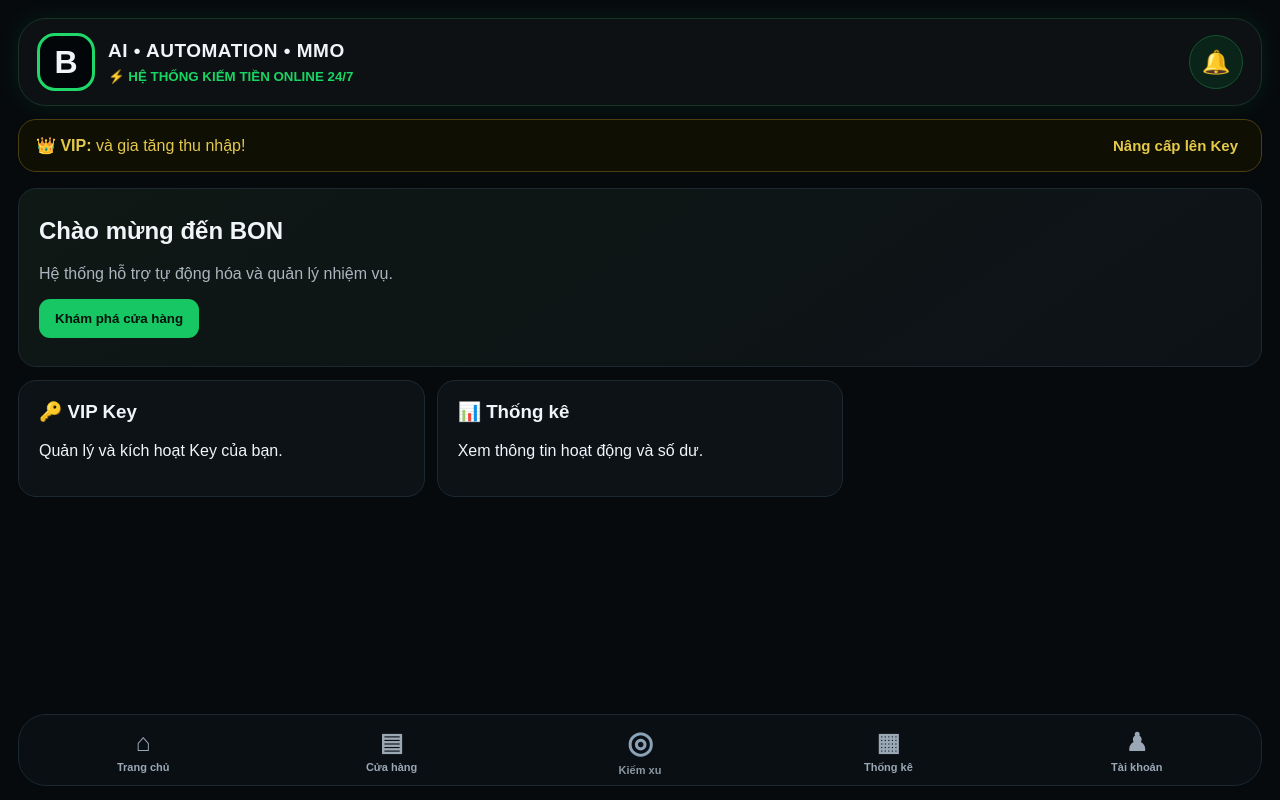
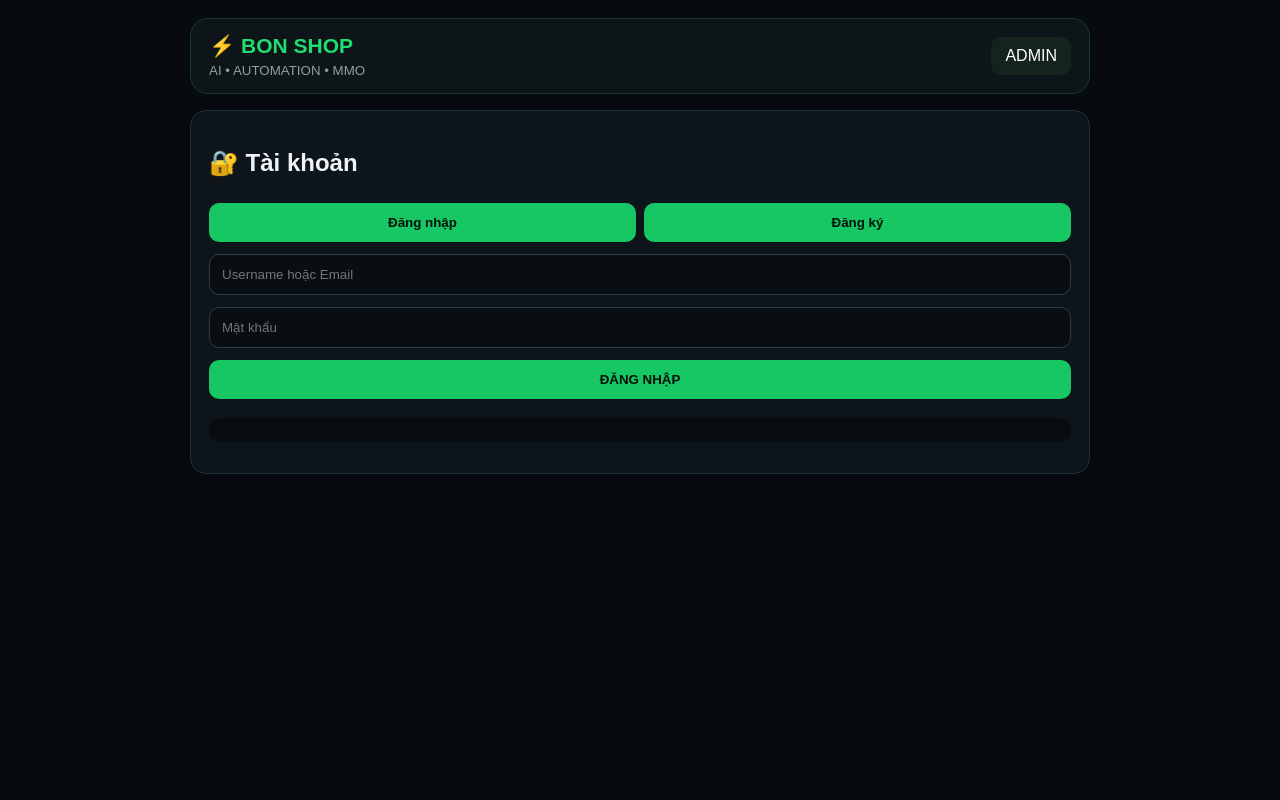
Before and after one commit to Lanhak/app.bon, a PHP site: page / in a window 1280 px wide. Run offline with PHP 8.4, Linux system fonts and the light colour scheme.

Commit message:
Add files via upload

```diff
--- a/public/index.html
+++ b/public/index.html
@@ -1,76 +1,33 @@
-<!doctype html>
-<html lang="vi">
-<head>
-<meta charset="utf-8">
-<meta name="viewport" content="width=device-width,initial-scale=1,viewport-fit=cover">
-<title>BON • Automation • MMO</title>
-<link rel="stylesheet" href="/style.css">
-</head>
-<body>
-<header class="top">
-  <div class="brand">
-    <div class="logo">B</div>
-    <div>
-      <b>AI • AUTOMATION • MMO</b>
-      <small>⚡ HỆ THỐNG KIẾM TIỀN ONLINE 24/7</small>
-    </div>
-  </div>
-  <div class="bell">🔔</div>
-</header>
+<!doctype html><html lang="vi"><head><meta charset="utf-8"><meta name="viewport" content="width=device-width,initial-scale=1"><title>BON SHOP</title><link rel="stylesheet" href="/style.css"></head>
+<body><header><div><b>⚡ BON SHOP</b><small>AI • AUTOMATION • MMO</small></div><a href="/admin">ADMIN</a></header>
+<main>
+<section id="auth" class="card">
+<h2>🔐 Tài khoản</h2>
+<div class="tabs"><button onclick="tab('login')">Đăng nhập</button><button onclick="tab('register')">Đăng ký</button></div>
+<div id="login"><input id="ll" placeholder="Username hoặc Email"><input id="lp" type="password" placeholder="Mật khẩu"><button onclick="login()">ĐĂNG NHẬP</button></div>
+<div id="register" class="hide"><input id="ru" placeholder="Username"><input id="re" placeholder="Email"><input id="rp" type="password" placeholder="Mật khẩu"><button onclick="register()">TẠO TÀI KHOẢN</button></div><pre id="authMsg"></pre></section>
 
-<section class="vip-banner">
-  <span>👑 <b>VIP:</b> và gia tăng thu nhập!</span>
-  <button onclick="show('shop')">Nâng cấp lên Key</button>
+<section id="app" class="hide">
+<div class="card balance"><span>Số dư</span><strong id="balance">0đ</strong><button onclick="refresh()">↻</button></div>
+<div class="grid">
+<div class="card"><h3>🛒 Mua VIP</h3><div id="products"></div></div>
+<div class="card"><h3>🔑 Key của tôi</h3><pre id="keys">Đang tải...</pre></div>
+<div class="card"><h3>💳 Lịch sử</h3><pre id="tx">Đang tải...</pre></div>
+</div>
+<button class="logout" onclick="logout()">ĐĂNG XUẤT</button>
 </section>
-
-<main id="content">
-  <section id="home" class="page active">
-    <div class="hero card">
-      <h1>Chào mừng đến BON</h1>
-      <p>Hệ thống hỗ trợ tự động hóa và quản lý nhiệm vụ.</p>
-      <button onclick="show('shop')">Khám phá cửa hàng</button>
-    </div>
-    <div class="grid">
-      <div class="card"><h3>🔑 VIP Key</h3><p>Quản lý và kích hoạt Key của bạn.</p></div>
-      <div class="card"><h3>📊 Thống kê</h3><p>Xem thông tin hoạt động và số dư.</p></div>
-    </div>
-  </section>
-
-  <section id="shop" class="page">
-    <div class="card">
-      <h2>🛒 Cửa hàng</h2>
-      <div class="plans">
-        <div class="plan"><h3>1 Ngày</h3><strong>2.000đ</strong><p>VIP 24 giờ</p></div>
-        <div class="plan"><h3>30 Ngày</h3><strong>50.000đ</strong><p>VIP 30 ngày</p></div>
-        <div class="plan"><h3>90 Ngày</h3><strong>120.000đ</strong><p>VIP 90 ngày</p></div>
-      </div>
-      <p class="muted">Liên hệ quản trị viên để mua hoặc gia hạn Key.</p>
-    </div>
-  </section>
-
-  <section id="stats" class="page">
-    <div class="card"><h2>📊 Thống kê</h2><div id="statsBox">Đang tải...</div></div>
-  </section>
-
-  <section id="account" class="page">
-    <div class="card">
-      <h2>👤 Tài khoản</h2>
-      <input id="keyInput" placeholder="Nhập VIP Key">
-      <input id="deviceInput" placeholder="Device ID (nếu cần)">
-      <button onclick="checkKey()">KIỂM TRA KEY</button>
-      <pre id="keyResult"></pre>
-    </div>
-  </section>
 </main>
-
-<nav class="nav">
-  <button onclick="show('home')">⌂<span>Trang chủ</span></button>
-  <button onclick="show('shop')">▤<span>Cửa hàng</span></button>
-  <button class="coin" onclick="show('shop')">◎<span>Kiếm xu</span></button>
-  <button onclick="show('stats');loadStats()">▦<span>Thống kê</span></button>
-  <button onclick="show('account')">♟<span>Tài khoản</span></button>
-</nav>
-
-<script src="/app.js"></script>
-</body>
-</html>
+<script>
+let token=localStorage.getItem("bon_user_token")||"";
+const $=id=>document.getElementById(id);
+function tab(x){$("login").classList.toggle("hide",x!=="login");$("register").classList.toggle("hide",x!=="register")}
+async function req(url,opt={}){const r=await fetch(url,{...opt,headers:{"Content-Type":"application/json","Authorization":"Bearer "+token,...(opt.headers||{})}});let d={};try{d=await r.json()}catch(_){}if(r.status===401){logout();throw Error(d.message||"Phiên hết hạn")}if(!r.ok)throw Error(d.message||"Lỗi");return d}
+async function login(){try{let d=await req("/api/auth/login",{method:"POST",body:JSON.stringify({login:$("ll").value,password:$("lp").value})});token=d.token;localStorage.setItem("bon_user_token",token);showApp();refresh()}catch(e){$("authMsg").textContent=e.message}}
+async function register(){try{let d=await req("/api/auth/register",{method:"POST",body:JSON.stringify({username:$("ru").value,email:$("re").value,password:$("rp").value})});$("authMsg").textContent=d.message;tab("login")}catch(e){$("authMsg").textContent=e.message}}
+async function showApp(){ $("auth").classList.add("hide");$("app").classList.remove("hide"); await loadProducts()}
+async function loadProducts(){let d=await req("/api/products");$("products").innerHTML=d.products.map(p=>`<div class="product"><b>${p.name}</b><strong>${p.price.toLocaleString()}đ</strong><small>${p.duration_hours/24} ngày</small><button onclick="buy('${p.id}')">MUA</button></div>`).join("")}
+async function buy(id){if(!confirm("Xác nhận mua Key?"))return;try{let d=await req("/api/shop/buy",{method:"POST",body:JSON.stringify({product_id:id})});alert("Mua thành công!\\nKey: "+d.key);refresh()}catch(e){alert(e.message)}}
+async function refresh(){try{let me=await req("/api/auth/me");$("balance").textContent=Number(me.user.balance).toLocaleString()+"đ";let k=await req("/api/user/keys");$("keys").textContent=k.keys.length?JSON.stringify(k.keys,null,2):"Chưa có Key";let t=await req("/api/user/transactions");$("tx").textContent=t.transactions.length?JSON.stringify(t.transactions,null,2):"Chưa có giao dịch"}catch(e){}}
+function logout(){localStorage.removeItem("bon_user_token");token="";$("app").classList.add("hide");$("auth").classList.remove("hide")}
+(async()=>{if(token){try{await req("/api/auth/me");showApp();refresh()}catch(_){}}})();
+</script></body></html>
```
Also changed, not shown: public/admin.html (+23 -15 lines), public/style.css (+1 -1 lines).
